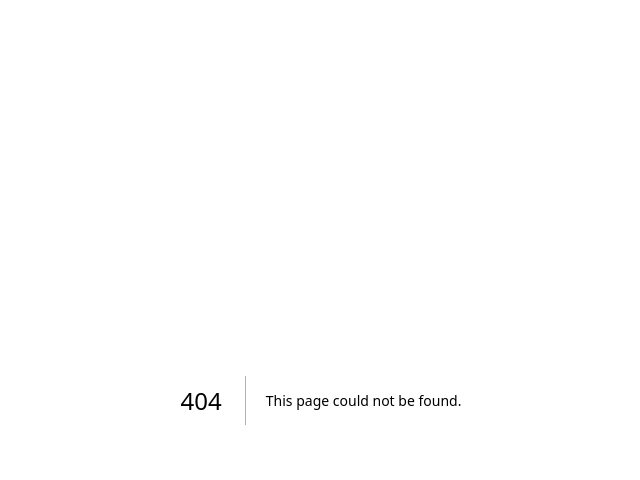
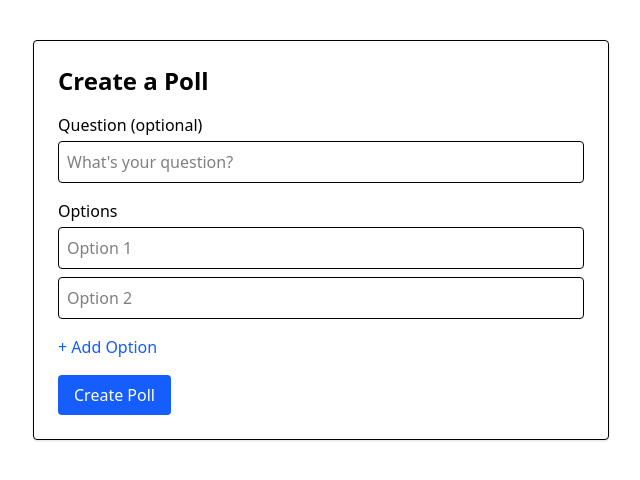
Before and after one commit to akashkv11/UniVote, a Next.js app: page /create-poll in a window 1280 px wide. Before the commit this address had no page. Shown: the top 480 px of the page, without its empty margins (319-959 px from the left). Built offline with nearby package versions, Linux system fonts and the light colour scheme.

Commit message:
feat: implement create poll API and validation schema

```diff
--- /dev/null
+++ b/src/app/api/create-poll/route.ts
@@ -0,0 +1,67 @@
+import { pollSchema } from "@/lib/validation/poll.schema";
+import tryCatch from "@/utils/try-catch";
+import { PrismaClient } from "@prisma/client";
+import { nanoid } from "nanoid";
+import { NextRequest, NextResponse } from "next/server";
+import z from "zod";
+
+const prisma = new PrismaClient();
+
+export async function POST(req: NextRequest) {
+  const { data: body, error: bodyError } = await tryCatch(req.json());
+
+  if (bodyError) {
+    console.error("Request body parsing error:", bodyError);
+    return NextResponse.json(
+      { message: "Invalid request body" },
+      { status: 400 }
+    );
+  }
+
+     const parsed = pollSchema.safeParse(body);
+
+    if (!parsed.success) {
+      return NextResponse.json({ errors: z.flattenError(parsed.error) }, { status: 400 });
+    }
+
+
+  const { question, options, email } = body;
+
+  if (!options || !Array.isArray(options) || options.length < 2) {
+    return NextResponse.json(
+      { message: "At least two options are required" },
+      { status: 400 }
+    );
+  }
+    const code = nanoid(6).toUpperCase(); // unique short poll code
+
+    const pollCreationPromise = prisma.poll.create({
+      data: {
+        question: question || null,
+        code,
+        email: email || null,
+        claimed: false,
+        options: {
+          create: options.map((text: string) => ({ text })),
+        },
+      },
+      include: { options: true },
+    })
+
+  const { data: poll, error: pollError } = await tryCatch(pollCreationPromise);
+
+  if (pollError) {
+    console.error("Poll creation error:", pollError);
+    return NextResponse.json(
+      { message: "Failed to create poll" },
+      { status: 500 }
+    );
+  }
+
+  return NextResponse.json({
+    message: "Poll created",
+    pollCode: code,
+    claimPending: !email,
+    poll,
+  });
+}
--- /dev/null
+++ b/src/app/create-poll/page.tsx
@@ -0,0 +1,104 @@
+'use client';
+import { useState } from 'react';
+
+export default function CreatePollPage() {
+  const [question, setQuestion] = useState('');
+  const [options, setOptions] = useState(['', '']);
+
+  const handleOptionChange = (value: string, index: number) => {
+    const updatedOptions = [...options];
+    updatedOptions[index] = value;
+    setOptions(updatedOptions);
+  };
+
+  const addOption = () => {
+    if (options.length < 10) setOptions([...options, '']);
+  };
+
+  const removeOption = (index: number) => {
+    if (options.length > 2) {
+      const updated = [...options];
+      updated.splice(index, 1);
+      setOptions(updated);
+    }
+  };
+
+  const handleSubmit = async (e: React.FormEvent) => {
+    e.preventDefault();
+
+    const payload = {
+      question,
+      options: options.filter((opt) => opt.trim() !== ''),
+    };
+
+    const res = await fetch('/api/create-poll', {
+      method: 'POST',
+      headers: { 'Content-Type': 'application/json' },
+      body: JSON.stringify(payload),
+    });
+
+    const data = await res.json();
+    if (res.ok) {
+      console.error(`Poll created! Share this code: ${data.code}`);
+    } else {
+      console.error(data);
+    }
+  };
+
+  return (
+    <div className="max-w-xl mx-auto mt-10 p-6 border rounded bg-white shadow">
+      <h1 className="text-2xl font-bold mb-4">Create a Poll</h1>
+      <form onSubmit={handleSubmit} className="space-y-4">
+        <div>
+          <label className="block font-medium mb-1">Question (optional)</label>
+          <input
+            type="text"
+            value={question}
+            onChange={(e) => setQuestion(e.target.value)}
+            className="w-full p-2 border rounded"
+            placeholder="What's your question?"
+          />
+        </div>
+
+        <div>
+          <label className="block font-medium mb-1">Options</label>
+          {options.map((option, index) => (
+            <div key={index} className="flex space-x-2 mb-2">
+              <input
+                type="text"
+                value={option}
+                onChange={(e) => handleOptionChange(e.target.value, index)}
+                className="flex-1 p-2 border rounded"
+                placeholder={`Option ${index + 1}`}
+                required
+              />
+              {options.length > 2 && (
+                <button
+                  type="button"
+                  onClick={() => removeOption(index)}
+                  className="text-red-500"
+                >
+                  ✕
+                </button>
+              )}
+            </div>
+          ))}
+          <button
+            type="button"
+            onClick={addOption}
+            className="text-blue-600 mt-2"
+          >
+            + Add Option
+          </button>
+        </div>
+
+        <button
+          type="submit"
+          className="bg-blue-600 text-white px-4 py-2 rounded hover:bg-blue-700"
+        >
+          Create Poll
+        </button>
+      </form>
+    </div>
+  );
+}
--- /dev/null
+++ b/src/lib/validation/poll.schema.ts
@@ -0,0 +1,12 @@
+import { z } from "zod";
+
+export const pollSchema = z.object({
+  question: z.string().min(1, "Question is required").max(255).optional(),
+  options: z
+    .array(z.string().min(1, "Option text is required"))
+    .min(2, "At least 2 options are required")
+    .max(10, "Maximum 10 options allowed"),
+  email: z.email("Invalid email").optional(),
+});
+
+export type PollInput = z.infer<typeof pollSchema>;
```
